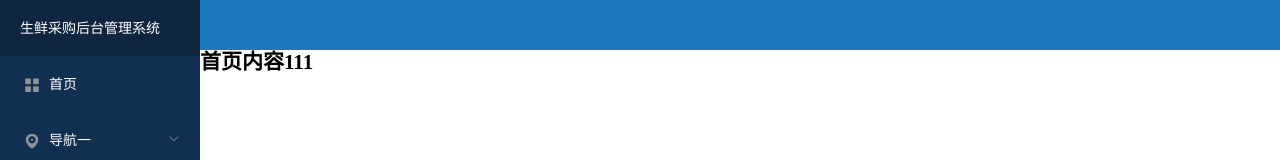
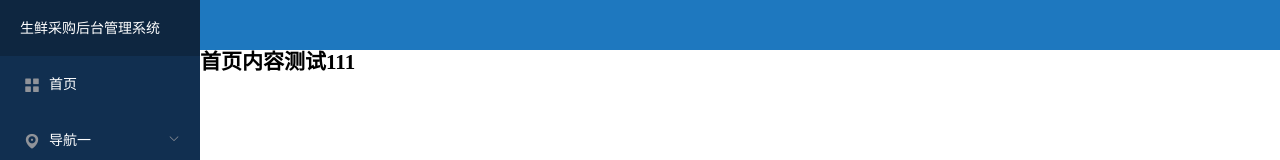
Before and after one commit to 777sfdf/vue2-ts-admin, a Vue app: page / in a window 1280 px wide. Shown: the top 160 px of the page. Built offline with nearby package versions, Linux system fonts and the light colour scheme; a small style sheet from the web is missing.

Commit message:
update: 继续测试

```diff
--- a/src/views/home/Home.vue
+++ b/src/views/home/Home.vue
@@ -1,5 +1,5 @@
 <template>
-    <h2>首页内容111</h2>
+    <h2>首页内容测试111</h2>
 </template>
 
 
```
